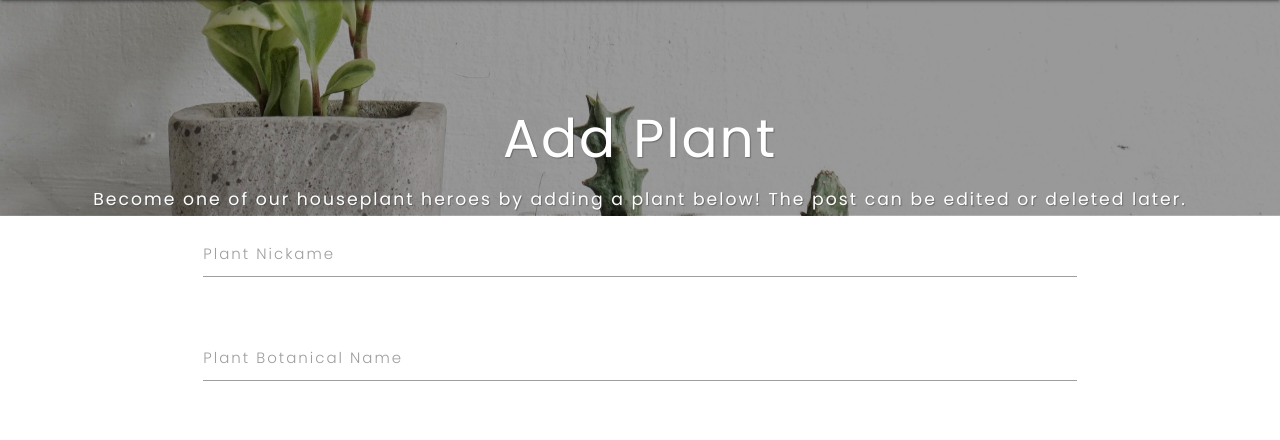
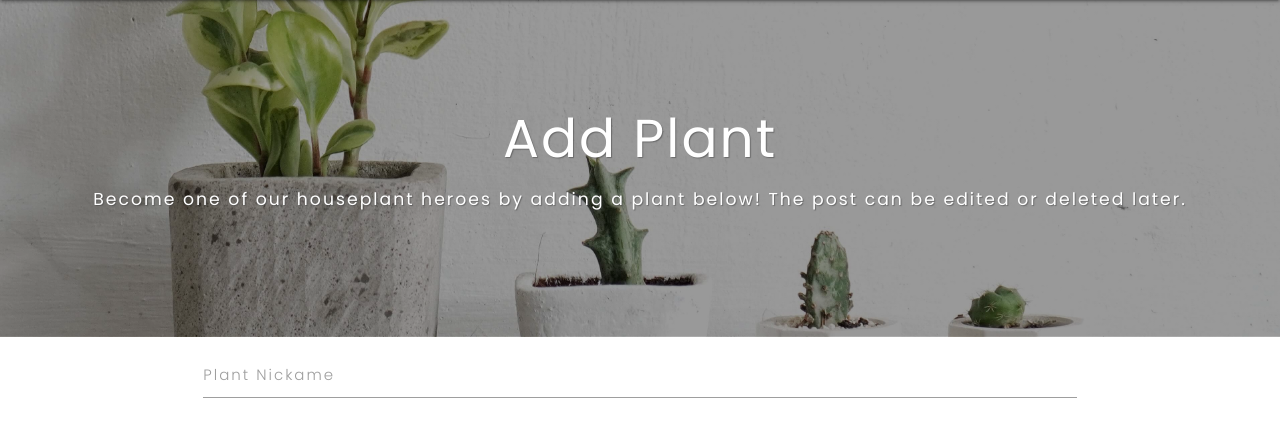
Before and after one commit to Code-Institute-Submissions/houseplant-heroes, a Flask app: page /add_plant in a window 1280 px wide. Shown: the part 64-504 px from the top of the page. Run offline with Flask 2, Linux system fonts and the light colour scheme; data that the repository does not hold is empty; some libraries are stand-ins or nearby versions.

Commit message:
Add subheading padding to add_plant

```diff
--- a/static/css/style.css
+++ b/static/css/style.css
@@ -41,6 +41,9 @@ a.brand-logo.black-text.left {
   padding-top: 5%;
 }
 
+.subheading {
+    margin-bottom: 10%;
+}
 /*-------- forms --------*/
 .form-container {
   height: 40vh;
--- a/templates/add_plant.html
+++ b/templates/add_plant.html
@@ -4,8 +4,13 @@
 {% block heading %} Add Plant {% endblock %}
 
 <!-- subheading -->
-{% block subheading %} Become one of our houseplant heroes by adding a plant
-below! The post can be edited or deleted later. {% endblock %}
+
+{% block subheading %}
+<div class="subheading">
+  Become one of our houseplant heroes by adding a plant below! The post can be
+  edited or deleted later.
+</div>
+{% endblock %}
 
 <!-- hero image content -->
 {% block hero_img_content %} {% endblock %}
```
